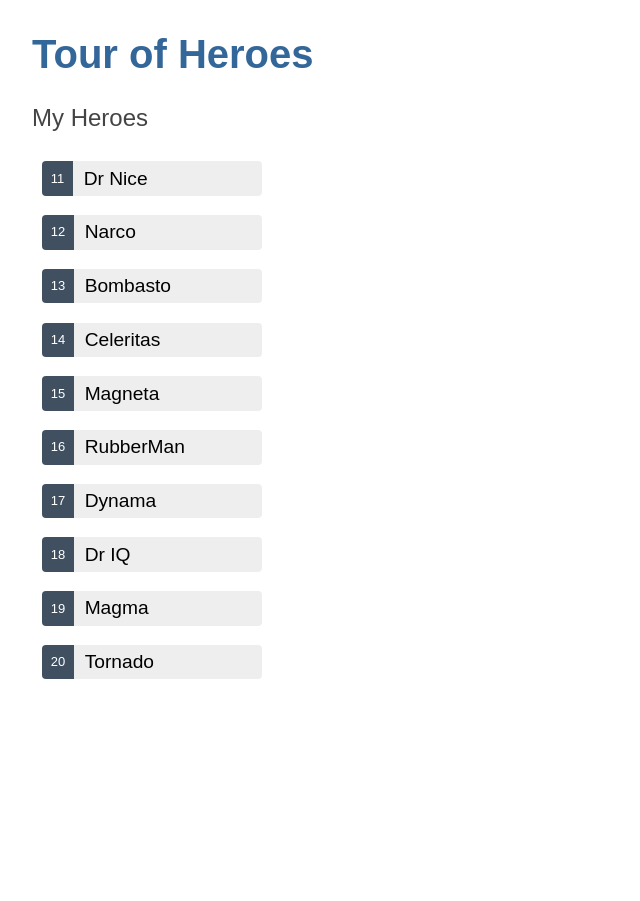
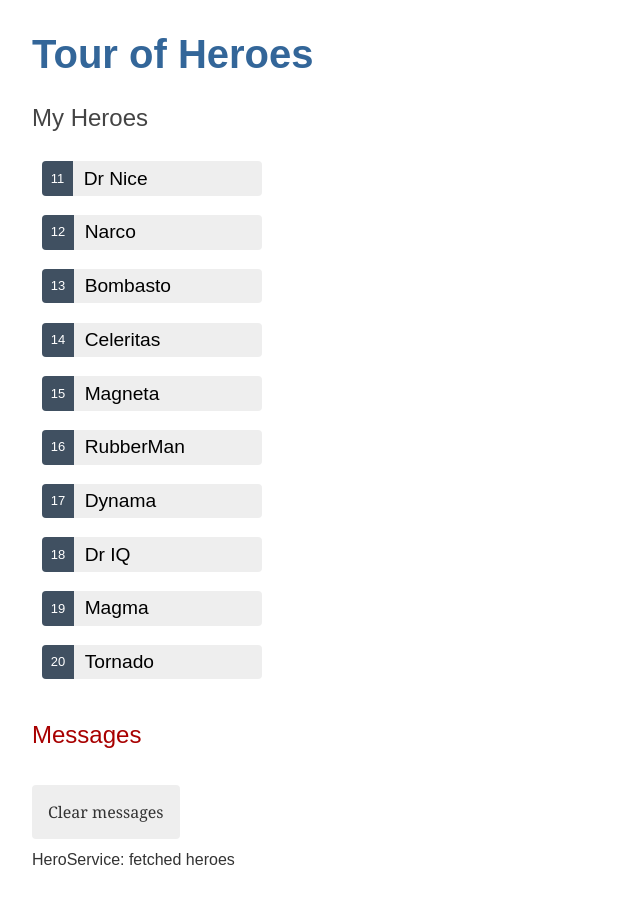
Before and after one commit to LopatinaAnna/AngularPractice-TourOfHeroes, an Angular app: page / in a window 1280 px wide. Shown: the whole page, without its empty margins (0-640 px from the left). Before the commit the page ends 800 px from the top, so only its background shows below. Built offline with nearby package versions, Linux system fonts and the light colour scheme.

Commit message:
Added message display

```diff
--- a/src/app/app.component.html
+++ b/src/app/app.component.html
@@ -1,2 +1,3 @@
 <h1>{{title}}</h1>
 <app-heroes></app-heroes>
+<app-messages></app-messages>
--- a/src/app/app.module.ts
+++ b/src/app/app.module.ts
@@ -5,12 +5,14 @@ import { FormsModule } from '@angular/forms';
 import { AppComponent } from './app.component';
 import { HeroesComponent } from './heroes/heroes.component';
 import { HeroDetailComponent } from './hero-detail/hero-detail.component';
+import { MessagesComponent } from './messages/messages.component';
 
 @NgModule({
   declarations: [
     AppComponent,
     HeroesComponent,
-    HeroDetailComponent
+    HeroDetailComponent,
+    MessagesComponent
   ],
   imports: [
     BrowserModule,
--- a/src/app/hero.service.ts
+++ b/src/app/hero.service.ts
@@ -3,15 +3,17 @@ import { Observable, of } from 'rxjs';
 
 import { Hero } from './models/hero.model';
 import { HEROES } from 'src/assets/mock-heroes';
+import { MessageService } from './message.service';
 
 @Injectable({
   providedIn: 'root'
 })
 export class HeroService {
 
-  constructor() { }
+  constructor(private messageService: MessageService) { }
 
   getHeroes(): Observable<Hero[]> {
+    this.messageService.add('HeroService: fetched heroes');
     return of(HEROES);
   }
 }
--- a/src/app/heroes/heroes.component.ts
+++ b/src/app/heroes/heroes.component.ts
@@ -1,6 +1,8 @@
 import { Component, OnInit } from '@angular/core';
+
 import { HeroService } from '../hero.service';
 import { Hero } from '../models/hero.model';
+import { MessageService } from '../message.service';
 
 @Component({
   selector: 'app-heroes',
@@ -11,7 +13,7 @@ export class HeroesComponent implements OnInit {
   heroes: Hero[] = [];
   selectedHero?: Hero;
 
-  constructor(private heroService: HeroService) { }
+  constructor(private heroService: HeroService, private messageService: MessageService) { }
 
   ngOnInit(): void {
     this.getHeroes();
@@ -23,5 +25,6 @@ export class HeroesComponent implements OnInit {
 
   onSelect(hero: Hero): void {
     this.selectedHero = hero;
+    this.messageService.add(`HeroesComponent: Selected hero id=${hero.id}`);
   }
 }
--- /dev/null
+++ b/src/app/message.service.ts
@@ -0,0 +1,16 @@
+import { Injectable } from '@angular/core';
+
+@Injectable({
+  providedIn: 'root',
+})
+export class MessageService {
+  messages: string[] = [];
+
+  add(message: string) {
+    this.messages.push(message);
+  }
+
+  clear() {
+    this.messages = [];
+  }
+}
--- /dev/null
+++ b/src/app/messages/messages.component.css
@@ -0,0 +1,19 @@
+/* MessagesComponent's private CSS styles */
+h2 {
+  color: #A80000;
+  font-family: Arial, Helvetica, sans-serif;
+  font-weight: lighter;
+}
+
+.clear {
+  color: #333;
+  background-color: #eee;
+  margin-bottom: 12px;
+  padding: 1rem;
+  border-radius: 4px;
+  font-size: 1rem;
+}
+.clear:hover {
+  color: white;
+  background-color: #42545C;
+}
--- /dev/null
+++ b/src/app/messages/messages.component.html
@@ -0,0 +1,8 @@
+<div *ngIf="messageService.messages.length">
+
+  <h2>Messages</h2>
+  <button type="button" class="clear"
+          (click)="messageService.clear()">Clear messages</button>
+  <div *ngFor='let message of messageService.messages'> {{message}} </div>
+
+</div>
--- /dev/null
+++ b/src/app/messages/messages.component.ts
@@ -0,0 +1,17 @@
+import { Component, OnInit } from '@angular/core';
+
+import { MessageService } from '../message.service';
+
+@Component({
+  selector: 'app-messages',
+  templateUrl: './messages.component.html',
+  styleUrls: ['./messages.component.css']
+})
+export class MessagesComponent implements OnInit {
+
+  constructor(public messageService: MessageService) { }
+
+  ngOnInit(): void {
+  }
+
+}
```
Also changed, not shown: 2 other files (tests, documents, lock files or other folders).
